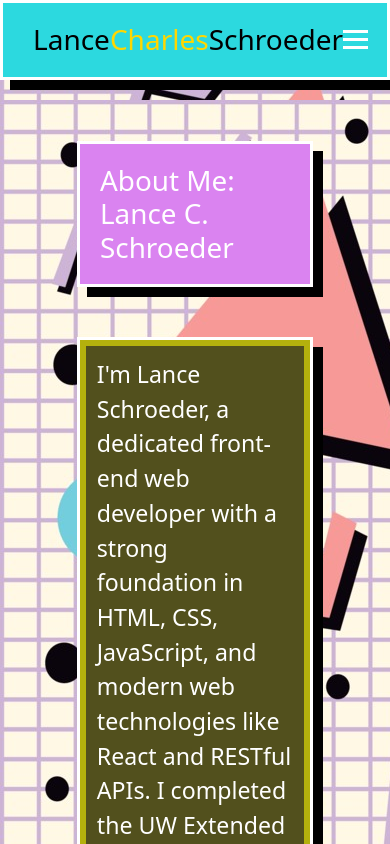
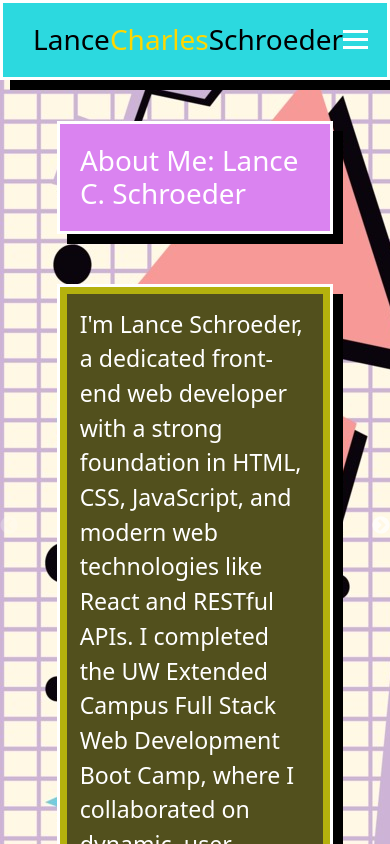
Before and after one commit to schrolan/portfolio, a React (Create React App) app: page /skills in a window 390 px wide. Shown: the top 844 px of the page. Built offline with nearby package versions, Linux system fonts and the light colour scheme.

Commit message:
changed mobile

```diff
--- a/src/components/carousel.js
+++ b/src/components/carousel.js
@@ -20,6 +20,7 @@ const slides = [
 const Carousel = ({ sliderRef }) => {
   const slideRefs = useRef([]);
   const touchStartY = useRef(0);
+  const touchCurrentY = useRef(0);
   const isScrolling = useRef(false);
 
   const settings = {
@@ -37,31 +38,24 @@ const Carousel = ({ sliderRef }) => {
   };
 
   useEffect(() => {
+  let startY = 0;
+  let endY = 0;
+
   const handleTouchStart = (e) => {
-      touchStartY.current = e.touches[0].clientY;
+    startY = e.touches[0].clientY;
   };
 
   const handleTouchEnd = (e) => {
-      const touchEndY = e.changedTouches[0].clientY;
-      const deltaY = touchStartY.current - touchEndY;
+    endY = e.changedTouches[0].clientY;
     if (isScrolling.current || !sliderRef.current) return;
-
-      const currentSlide = sliderRef.current.innerSlider.state.currentSlide;
-      const slideEl = slideRefs.current[currentSlide];
-      if (!slideEl) return;
-
-      const scrollTop = slideEl.scrollTop;
-      const scrollHeight = slideEl.scrollHeight;
-      const clientHeight = slideEl.clientHeight;
-
-      if (deltaY > 30 && scrollTop + clientHeight >= scrollHeight) {
+    const delta = startY - endY;
+    if (delta > 50) {
       sliderRef.current.slickNext();
       isScrolling.current = true;
-      } else if (deltaY < -30 && scrollTop <= 0) {
+    } else if (delta < -50) {
       sliderRef.current.slickPrev();
       isScrolling.current = true;
     }
-
     setTimeout(() => (isScrolling.current = false), 800);
   };
 
--- a/src/index.css
+++ b/src/index.css
@@ -6,6 +6,7 @@
 
 html, body {
   height: 100%;
+  overflow: hidden;
   background-color: #d9dcd6;
   background-image: url("./assets/90s_style_background_with_pastel_geometric_shapes_generated.jpg");
   font-family: 'Georgia', 'Trebuchet MS', 'Lucida Sans Unicode', 'Lucida Grande', 'Lucida Sans', Arial, sans-serif;
@@ -138,7 +139,7 @@ img {
   display: none;
 }
 
-.slide-content {
+.slide-inner {
   width: 100%;
   padding: 20px;
 }
@@ -182,7 +183,7 @@ img {
 .skills-2 { background-color: #ca8910; }
 
 .contact-title { margin-bottom: 50px; padding: 50px; height: 150px; background-color: #ca5710; }
-.contact-info { margin-bottom: 50px; padding: 2.5%; font-size: 20px; background-color: #ca8910; }
+.contact-info { margin-bottom: 50px; padding: 2.5%; height: 250px; font-size: 20px; background-color: #ca8910; }
 
 .certificate { padding-left: 10%; height: auto; }
 .resume { padding-left: 17%; }
@@ -251,7 +252,16 @@ img {
   .header .hamburger { display: flex; }
   .header nav ul.mobile-menu.active { display: flex; }
 
-  .carousel-container { height: 100vh; margin-top: 100px; }
+  .hero { height: 300px; }
+
+  .content { width: 100%; margin: 0; padding: 10px; }
+
+  .carousel-container { height: auto; margin-top: 100px; }
+
+  .carousel-slide {
+    overflow-y: hidden;
+    height: 100vh;
+  }
 
   .previous-work-wrapper,
   .skills-wrapper {
@@ -261,8 +271,7 @@ img {
   }
 
   .previous-work, .previous-work-2, .previous-work-3,
-  .skills, .skills-2,
-  .carousel-slide {
+  .skills, .skills-2 {
     width: 100%;
     height: auto;
     padding: 20px;
```
Lines whose indentation alone changed are shown as unchanged.
